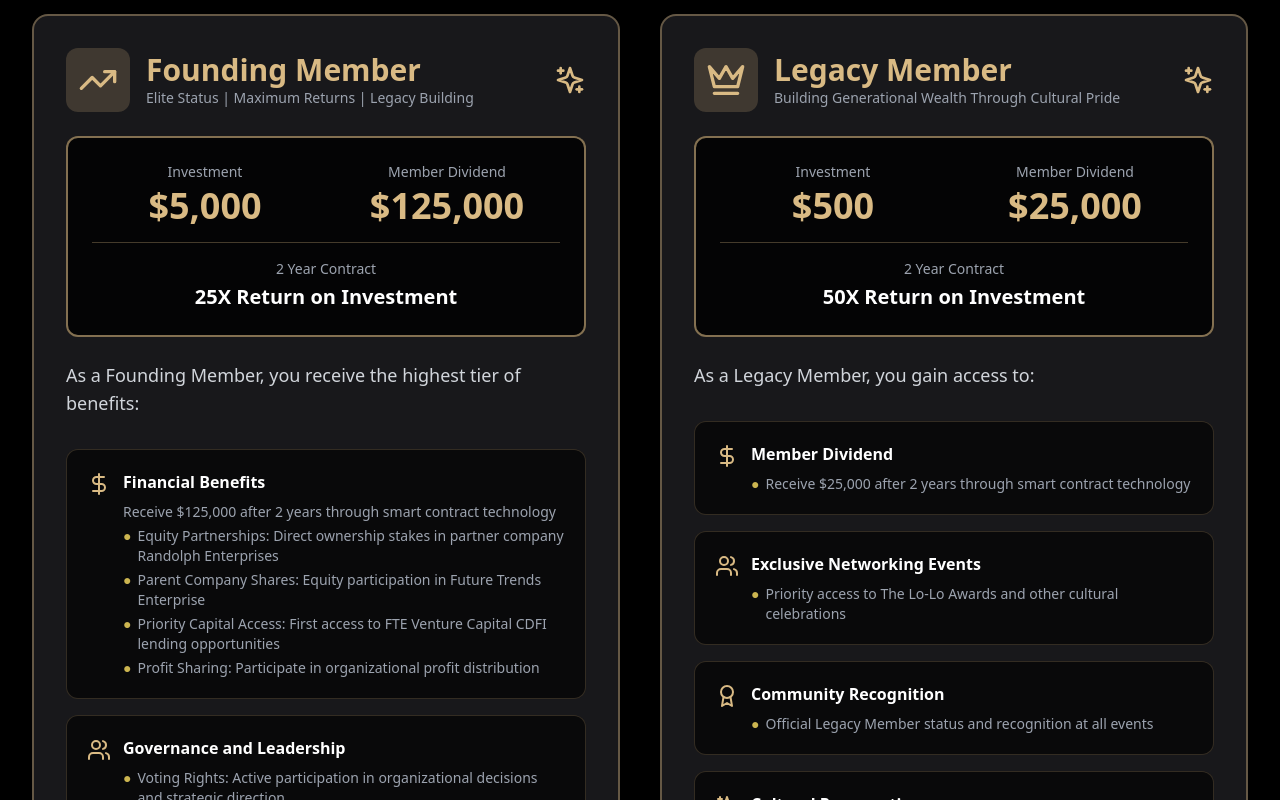
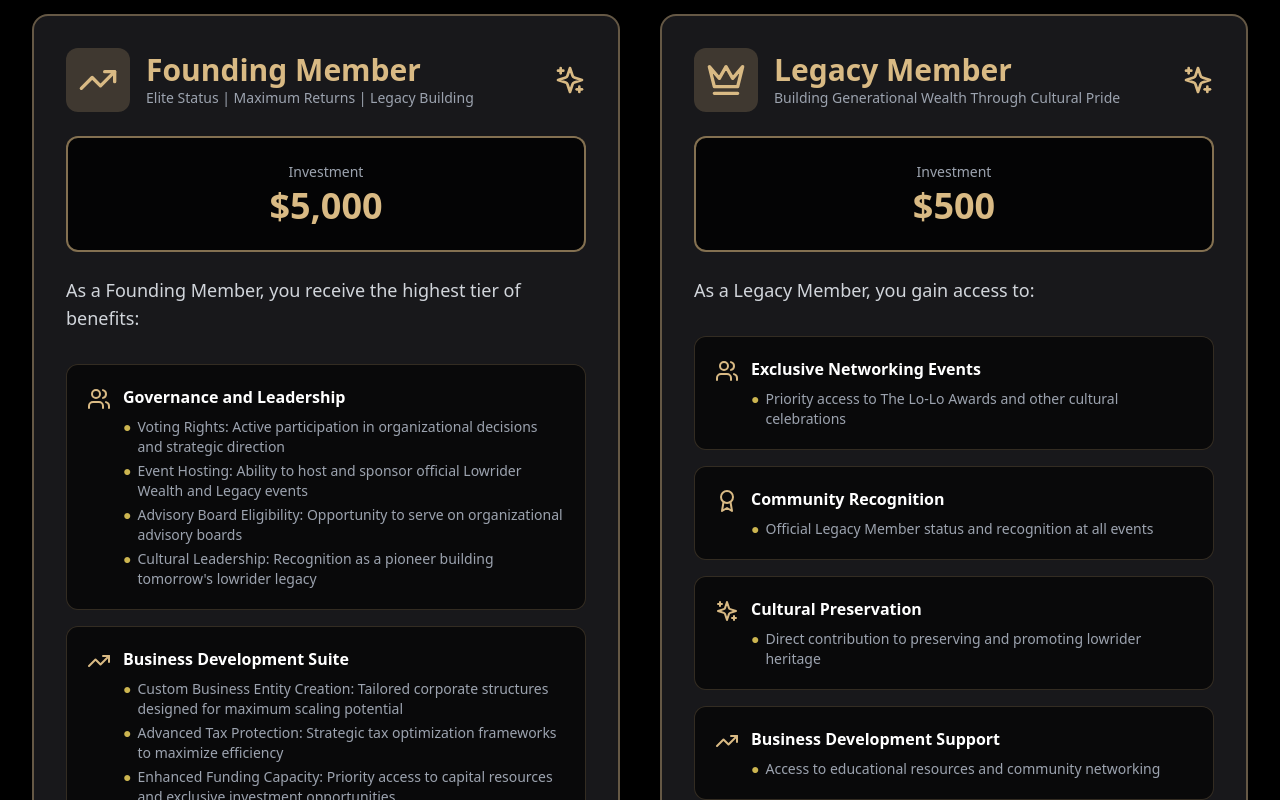
Before and after one commit to fteadmin/lowrider, a React (Vite) app: page /wealth-legacy in a window 1280 px wide. Shown: the part 1160-1960 px from the top of the page. Built offline with nearby package versions, Linux system fonts and the light colour scheme.

Commit message:
worked on membership

```diff
--- a/src/components/WealthCard.tsx
+++ b/src/components/WealthCard.tsx
@@ -12,9 +12,10 @@
   subtitle: string;
   badgeIcon: ReactNode;
   investment: string;
-  dividend: string;
-  contract: string;
-  roi: string;
+  dividend?: string;
+  dividendLabel?: string;
+  contract?: string;
+  roi?: string;
   description: string;
   benefits: BenefitItem[];
   buttonText: string;
@@ -27,6 +28,7 @@
   badgeIcon,
   investment,
   dividend,
+  dividendLabel = 'Member Benefit',
   contract,
   roi,
   description,
@@ -49,20 +51,24 @@
       </div>
 
       <div className="bg-black/80 backdrop-blur-sm p-4 sm:p-6 rounded-xl border-2 border-[#D9BA84]/60 mb-6">
-        <div className="grid grid-cols-2 gap-4 text-center">
+        <div className={`grid ${dividend ? 'grid-cols-2' : 'grid-cols-1'} gap-4 text-center`}>
           <div>
             <p className="text-gray-400 text-xs sm:text-sm mb-1">Investment</p>
             <p className="text-2xl sm:text-4xl font-bold text-[#D9BA84]">{investment}</p>
           </div>
-          <div>
-            <p className="text-gray-400 text-xs sm:text-sm mb-1">Member Dividend</p>
-            <p className="text-2xl sm:text-4xl font-bold text-[#D9BA84]">{dividend}</p>
+          {dividend && (
+            <div>
+              <p className="text-gray-400 text-xs sm:text-sm mb-1">{dividendLabel}</p>
+              <p className="text-2xl sm:text-4xl font-bold text-[#D9BA84]">{dividend}</p>
+            </div>
+          )}
+        </div>
+        {(contract || roi) && (
+          <div className="mt-4 pt-4 border-t border-[#D9BA84]/30 text-center">
+            {contract && <p className="text-xs sm:text-sm text-gray-400">{contract}</p>}
+            {roi && <p className="text-lg sm:text-xl font-bold text-white mt-1">{roi}</p>}
           </div>
-        </div>
-        <div className="mt-4 pt-4 border-t border-[#D9BA84]/30 text-center">
-          <p className="text-xs sm:text-sm text-gray-400">{contract}</p>
-          <p className="text-lg sm:text-xl font-bold text-white mt-1">{roi}</p>
-        </div>
+        )}
       </div>
 
       <p className="text-gray-300 mb-8 text-base sm:text-lg leading-relaxed">
--- a/src/pages/WealthLegacy.tsx
+++ b/src/pages/WealthLegacy.tsx
@@ -1,4 +1,4 @@
-import { TrendingUp, Crown, Users, DollarSign, Award, Shield, Sparkles } from 'lucide-react';
+import { TrendingUp, Crown, Users, Award, Shield, Sparkles } from 'lucide-react';
 import WealthCard from '../components/WealthCard';
 
 export default function WealthLegacy() {
@@ -45,16 +45,8 @@
               subtitle="Elite Status | Maximum Returns | Legacy Building"
               badgeIcon={<Sparkles className="w-8 h-8 text-[#D9BA84]" />}
               investment="$5,000"
-              dividend="$125,000"
-              contract="2 Year Contract"
-              roi="25X Return on Investment"
               description="As a Founding Member, you receive the highest tier of benefits:"
               benefits={[
-                {
-                  icon: <DollarSign className="w-6 h-6 text-[#D9BA84]" />,
-                  title: "Financial Benefits",
-                  description: "Receive $125,000 after 2 years through smart contract technology\n• Equity Partnerships: Direct ownership stakes in partner company Randolph Enterprises\n• Parent Company Shares: Equity participation in Future Trends Enterprise\n• Priority Capital Access: First access to FTE Venture Capital CDFI lending opportunities\n• Profit Sharing: Participate in organizational profit distribution"
-                },
                 {
                   icon: <Users className="w-6 h-6 text-[#D9BA84]" />,
                   title: "Governance and Leadership",
@@ -80,16 +72,8 @@
               subtitle="Building Generational Wealth Through Cultural Pride"
               badgeIcon={<Sparkles className="w-8 h-8 text-[#D9BA84]" />}
               investment="$500"
-              dividend="$25,000"
-              contract="2 Year Contract"
-              roi="50X Return on Investment"
               description="As a Legacy Member, you gain access to:"
               benefits={[
-                {
-                  icon: <DollarSign className="w-6 h-6 text-[#D9BA84]" />,
-                  title: "Member Dividend",
-                  description: "• Receive $25,000 after 2 years through smart contract technology"
-                },
                 {
                   icon: <Users className="w-6 h-6 text-[#D9BA84]" />,
                   title: "Exclusive Networking Events",
```
Also changed, not shown: 1 other file (tests, documents, lock files or other folders).
